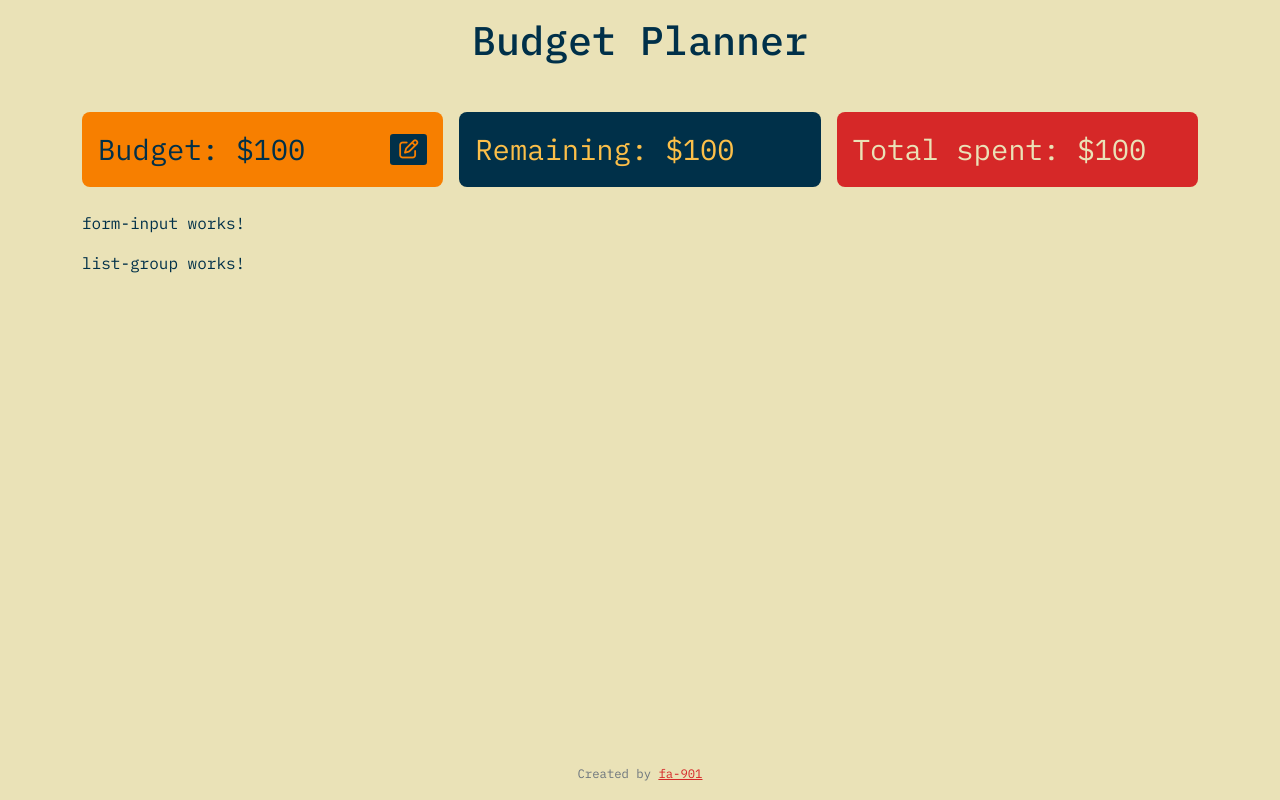
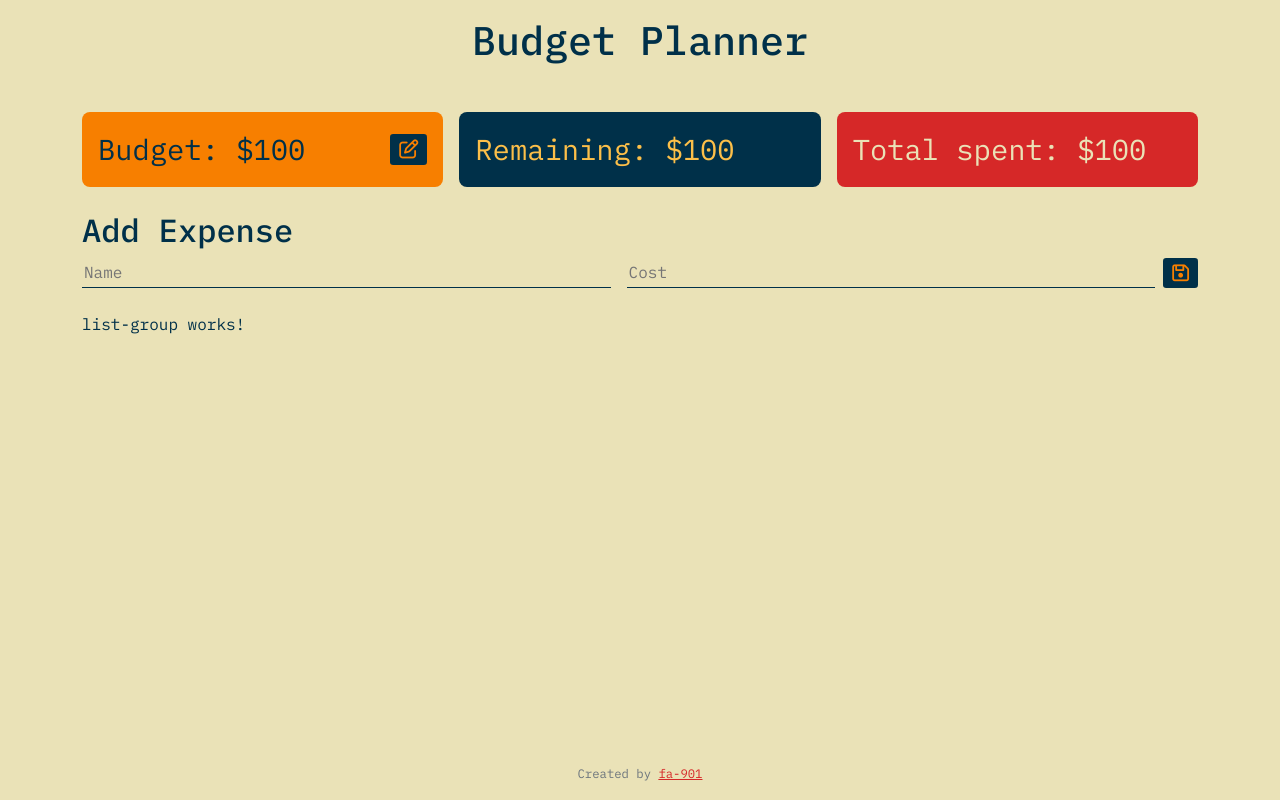
Before and after one commit to fa-901/ng-budget-tracker, an Angular app: page / in a window 1280 px wide. Built offline with nearby package versions, Linux system fonts and the light colour scheme.

Commit message:
add form handlers for form-input

```diff
--- a/src/app/app.module.ts
+++ b/src/app/app.module.ts
@@ -6,6 +6,7 @@ import { AppComponent } from './app.component';
 import { ButtonGroupComponent } from './components/button-group/button-group.component';
 import { FormInputComponent } from './components/form-input/form-input.component';
 import { ListGroupComponent } from './components/list-group/list-group.component';
+import { FormsModule } from '@angular/forms';
 
 @NgModule({
 	declarations: [
@@ -14,7 +15,7 @@ import { ListGroupComponent } from './components/list-group/list-group.component
 		ListGroupComponent,
 		ButtonGroupComponent,
 	],
-	imports: [BrowserModule, CommonModule],
+	imports: [BrowserModule, CommonModule, FormsModule],
 	providers: [],
 	bootstrap: [AppComponent],
 })
--- a/src/app/components/form-input/form-input.component.html
+++ b/src/app/components/form-input/form-input.component.html
@@ -1 +1,33 @@
-<p>form-input works!</p>
+<div class="mb-4">
+	<h2 class="">Add Expense</h2>
+	<div class="d-flex">
+		<div class="flex-fill me-2">
+			<input
+				class="txt-input"
+				placeholder="Name"
+				type="text"
+				[(ngModel)]="name"
+				(keyup.enter)="submitForm()"
+				(focus)="toggleFocus()"
+				(blur)="toggleFocus()"
+			/>
+		</div>
+		<div class="flex-fill mx-2">
+			<input
+				class="txt-input"
+				placeholder="Cost"
+				type="number"
+				[(ngModel)]="value"
+				(keyup.enter)="submitForm()"
+				(focus)="toggleFocus()"
+				(blur)="toggleFocus()"
+			/>
+		</div>
+		<button (click)="submitForm()">
+			<i class="far fa-save" aria-hidden="true"></i>
+		</button>
+	</div>
+	<div class="text-center hint" *ngIf="isFocused">
+		Press 'Enter' to save. Or use the button
+	</div>
+</div>
--- a/src/app/components/form-input/form-input.component.ts
+++ b/src/app/components/form-input/form-input.component.ts
@@ -1,14 +1,30 @@
-import { Component, OnInit } from '@angular/core';
+import { Component } from '@angular/core';
+import { ItemServiceService } from 'src/app/services/item-service.service';
+import { IItem } from 'src/app/types/common';
 
 @Component({
 	selector: 'app-form-input',
 	templateUrl: './form-input.component.html',
 	styleUrls: ['./form-input.component.scss'],
 })
-export class FormInputComponent implements OnInit {
-	constructor() {}
+export class FormInputComponent {
+	name = '';
+	value = '';
+	isFocused = false;
+	constructor(private itemService: ItemServiceService) {}
 
-	ngOnInit(): void {
-		console.log('big dog');
+	submitForm() {
+		const { name, value } = this;
+		const result: IItem = {
+			name: name,
+			value: Number(value),
+		};
+		this.itemService.addItem = result;
+		this.name = '';
+		this.value = '';
+	}
+
+	toggleFocus() {
+		this.isFocused = !this.isFocused;
 	}
 }
--- a/src/app/services/item-service.service.ts
+++ b/src/app/services/item-service.service.ts
@@ -13,4 +13,8 @@ export class ItemServiceService {
 	set setAmount(value: number) {
 		this.budget = value;
 	}
+
+	set addItem(item: IItem) {
+		this.itemList.push(item);
+	}
 }
```
